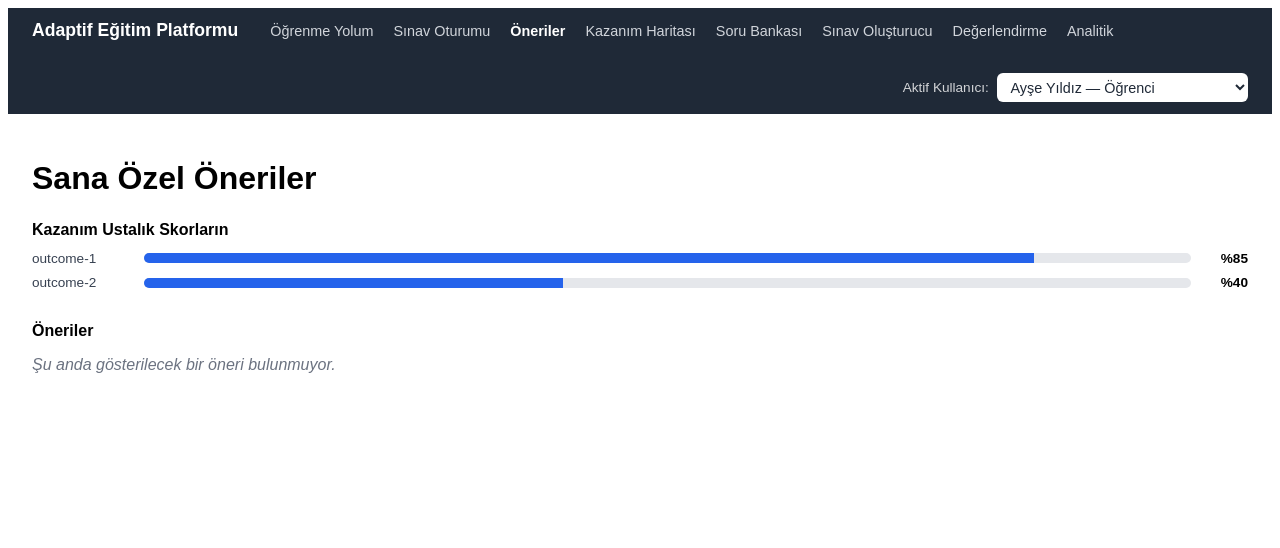
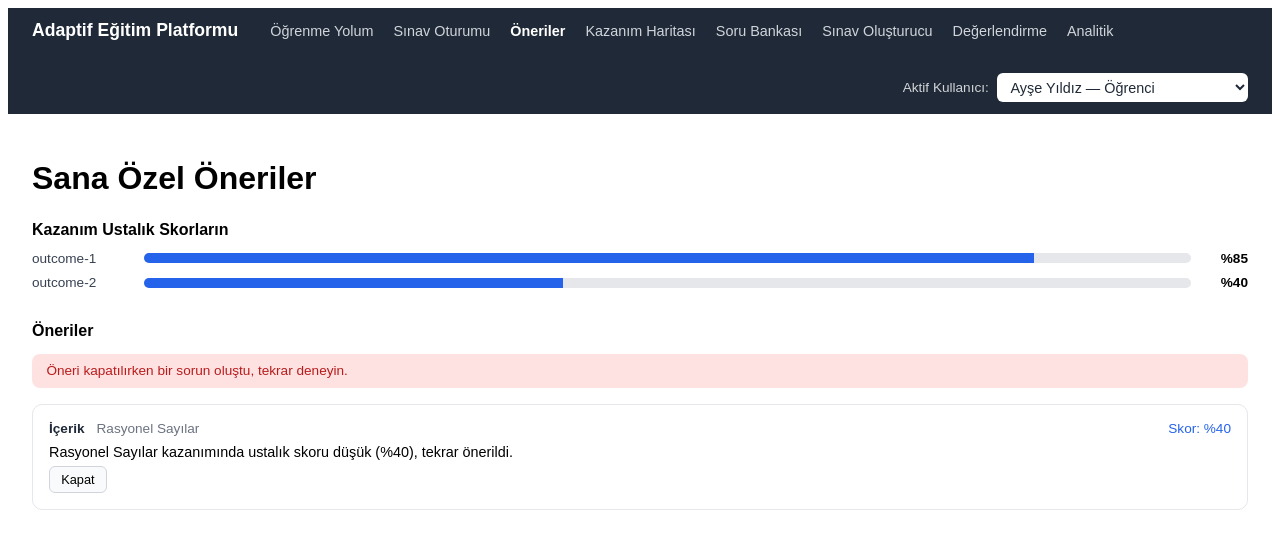
Before and after one commit to acarlarilayda/adaptif-egitim-platformu, an Angular app: page /recommendations in a window 1280 px wide. Both pictures are taken after a click on the button "Kapat". Shown: the top 548 px of the page. Built offline with nearby package versions, Linux system fonts and the light colour scheme.

Commit message:
feat: Adaptif Oneri kapatma islemine optimistic update ve rollback eklendi

```diff
--- a/src/app/features/recommendations/data-access/recommendation.repository.ts
+++ b/src/app/features/recommendations/data-access/recommendation.repository.ts
@@ -44,11 +44,14 @@ export class RecommendationRepository {
    * içeriği yeniden önermemelidir.Bu metod öneriyi kapatır.
    */
   dismissRecommendation(recommendationId: string): Observable<void> {
-    return mockRequest(() => {
-      const rec = this.recommendations.find((r) => r.id === recommendationId);
-      if (rec) {
-        rec.isDismissed = true;
-      }
-    });
+    return mockRequest(
+      () => {
+        const rec = this.recommendations.find((r) => r.id === recommendationId);
+        if (rec) {
+          rec.isDismissed = true;
+        }
+      },
+      { errorRate: 0.2 }
+    );
   }
 }
--- a/src/app/features/recommendations/pages/recommendation-list/recommendation-list.component.html
+++ b/src/app/features/recommendations/pages/recommendation-list/recommendation-list.component.html
@@ -30,6 +30,10 @@
 
     <section class="recommendations-section">
       <h2>Öneriler</h2>
+
+      @if (dismissError(); as errMsg) {
+        <p class="recommendations-section__error">{{ errMsg }}</p>
+      }
       @if (recommendations().length === 0) {
         <p class="rec-page__status">Şu anda gösterilecek bir öneri bulunmuyor.</p>
       } @else {
--- a/src/app/features/recommendations/pages/recommendation-list/recommendation-list.component.scss
+++ b/src/app/features/recommendations/pages/recommendation-list/recommendation-list.component.scss
@@ -117,3 +117,13 @@
     font-size: 0.8rem;
   }
 }
+.recommendations-section {
+  &__error {
+    color: #b91c1c;
+    background-color: #fee2e2;
+    padding: 0.6rem 0.9rem;
+    border-radius: 8px;
+    font-size: 0.85rem;
+    margin-bottom: 1rem;
+  }
+}
--- a/src/app/features/recommendations/pages/recommendation-list/recommendation-list.component.ts
+++ b/src/app/features/recommendations/pages/recommendation-list/recommendation-list.component.ts
@@ -15,6 +15,7 @@ export class RecommendationListComponent implements OnInit {
   readonly isLoading = signal(true);
   readonly hasError = signal(false);
   readonly recommendations = signal<RecommendationView[]>([]);
+  readonly dismissError = signal<string | null>(null);
   readonly masteryScores = signal<MasteryScore[]>([]);
 
   constructor(
@@ -55,9 +56,27 @@ export class RecommendationListComponent implements OnInit {
   }
 
   dismiss(recommendationId: string): void {
+    this.dismissError.set(null);
+
+    // Optimistic update: öneriyi arka plan isteği tamamlanmadan hemen
+    // listeden kaldırıyoruz, böylece kullanıcı beklemeden anında geri bildirim alır.
+    const previousList = this.recommendations();
+    const optimisticList = previousList.filter(
+      (item) => item.recommendation.id !== recommendationId
+    );
+    this.recommendations.set(optimisticList);
+
     this.recommendationRepository.dismissRecommendation(recommendationId).subscribe({
       next: () => {
-        this.loadData();
+        // İşlem gerçekten başarılı oldu, optimistic durum kalıcı hale geldi.
+      },
+      error: () => {
+        // İşlem başarısız oldu: listeyi eski haline geri alıyoruz ve
+        // kullanıcıya ne olduğunu bildiriyoruz.
+        this.recommendations.set(previousList);
+        this.dismissError.set(
+          'Öneri kapatılırken bir sorun oluştu, tekrar deneyin.'
+        );
       },
     });
   }
```
